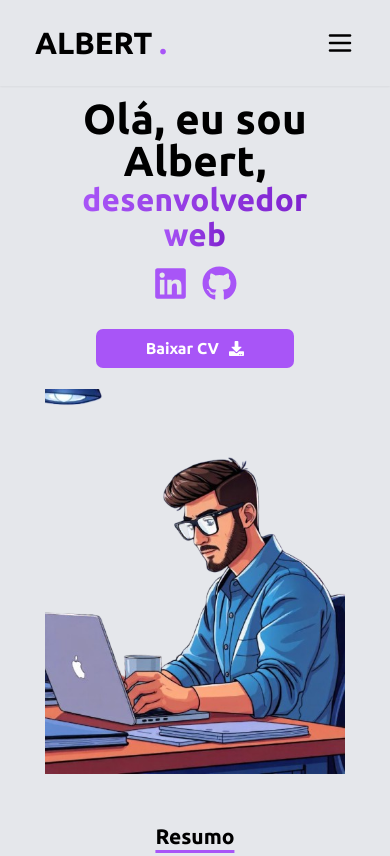
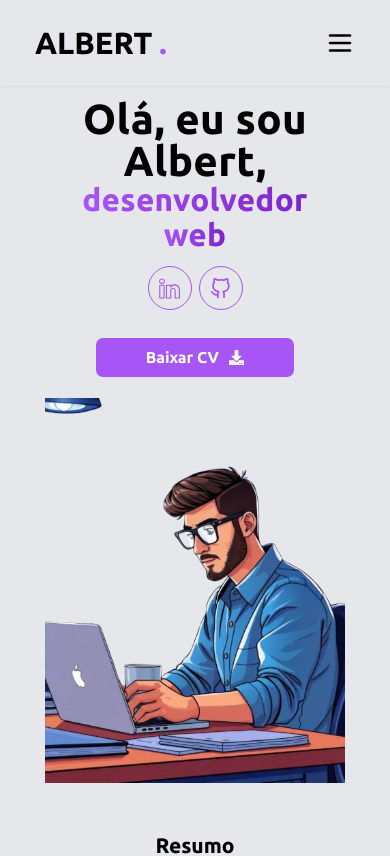
Before and after one commit to Albert1616/Portfolio, a Next.js app: page / in a window 390 px wide. Shown: the top 856 px of the page. Built offline with nearby package versions, Linux system fonts and the light colour scheme.

Commit message:
feat: add colors to dark mode for contact and footer section

```diff
--- a/src/components/Hero section/HeroSection.tsx
+++ b/src/components/Hero section/HeroSection.tsx
@@ -1,7 +1,9 @@
 /* eslint-disable prettier/prettier */
 import React from 'react'
 import Image from 'next/image'
-import { FaLinkedin, FaGithub, FaDownload } from 'react-icons/fa'
+import { FaDownload } from 'react-icons/fa'
+import { SlSocialLinkedin } from "react-icons/sl";
+import { FiGithub } from "react-icons/fi";
 import Link from 'next/link'
 import { motion } from 'motion/react'
 import { TextGenerateEffect } from '../ui/text-generate-effect'
@@ -14,21 +16,23 @@ const HeroSection = () => {
                     <TextGenerateEffect words="Olá, eu sou Albert, desenvolvedor web" />
                     <div className="flex flex-col md:flex-row items-center justify-center gap-8 md:gap-10 mt-4 md:mt-10">
                         <motion.div
-                            className="flex items-center gap-4"
+                            className="flex items-center gap-2"
                             initial={{ opacity: 0 }}
                             animate={{ opacity: 1 }}
                             transition={{ delay: 1.6 }}
                         >
-                            <Link href="">
-                                <FaLinkedin
-                                    className="text-primaryColor hover:scale-125 ease-in-out duration-200"
-                                    size={35}
+                            <Link href="" className='rounded-full p-3 border border-primaryColor
+                            hover:scale-125 ease-in-out duration-200 hover:bg-primaryColor group'>
+                                <SlSocialLinkedin
+                                    className="text-2xl md:text-3xl text-primaryColor group-hover:text-white"
+
                                 />
                             </Link>
-                            <Link href="">
-                                <FaGithub
-                                    className="text-primaryColor hover:scale-125 ease-in-out duration-200"
-                                    size={35}
+                            <Link href="" className='rounded-full p-3 border border-primaryColor
+                            hover:scale-125 ease-in-out duration-200 hover:bg-primaryColor group'>
+                                <FiGithub
+                                    className="text-2xl md:text-3xl text-primaryColor group-hover:text-white"
+
                                 />
                             </Link>
                         </motion.div>
--- a/src/components/contato/CardContato.tsx
+++ b/src/components/contato/CardContato.tsx
@@ -21,7 +21,7 @@ const CardContato = ({ contato, icon: Icon }: Props) => {
     return (
         <div className="flex flex-col mt-3">
             <div
-                className="bg-[#eec7c7] p-2 text-black text-lg
+                className="bg-[#f1c0c0] p-2 text-black text-lg
                         rounded-lg flex items-center gap-3 justify-center md:justify-between flex-wrap bg-gradient-to-t"
             >
                 <p className="flex items-center justify-center gap-3 flex-wrap max-w-full">
@@ -32,7 +32,7 @@ const CardContato = ({ contato, icon: Icon }: Props) => {
                         <TooltipTrigger onClick={() => copyEmail(contato)}>
                             <MdContentCopy className='text-lg md:text-xl' />
                         </TooltipTrigger>
-                        <TooltipContent className="">
+                        <TooltipContent className="text-black dark:text-white font-bold">
                             <p>Copiar</p>
                         </TooltipContent>
                     </Tooltip>
--- a/src/components/contato/Contato.tsx
+++ b/src/components/contato/Contato.tsx
@@ -15,16 +15,16 @@ const Contato = () => {
             <div className='mt-8'>
                 <div className='grid grid-cols-1 md:grid-cols-5 md:gap-12'>
                     <div className='md:col-span-3'>
-                        <div className='flex flex-col items-center justify-center'>
-                            <h2 className='text-black font-bold text-2xl'>Vamos trabalhar juntos!</h2>
-                            <p className='text-black text-lg'>Envie-me um email</p>
+                        <div className='flex flex-col items-center justify-center text-black dark:text-white'>
+                            <h2 className='font-bold text-2xl'>Vamos trabalhar juntos!</h2>
+                            <p className='text-lg'>Envie-me um email</p>
                         </div>
 
                         <form action="" className='flex flex-col gap-y-4 mt-5'>
                             <InputContato placeholder='Seu email' />
                             <InputContato placeholder='Seu nome' />
                             <InputContato placeholder='Assunto' />
-                            <Textarea placeholder='Messagem...' className='border border-black md:text-lg' />
+                            <Textarea placeholder='Messagem...' className='border border-black dark:border-white focus:outline-none focus:border-none md:text-lg' />
                             <button type='submit' className='p-2 text-2xl font-extrabold rounded-lg bg-gradient-to-r from-red-400 to-violet-500'>Enviar</button>
                         </form>
                     </div>
--- a/src/components/contato/InputContato.tsx
+++ b/src/components/contato/InputContato.tsx
@@ -10,7 +10,7 @@ const InputContato = ({ placeholder }: Props) => {
     return (
         <Input
             placeholder={placeholder}
-            className="border border-black focus:outline-none focus:border-black
+            className="border border-black dark:border-white focus:outline-none focus:border-none
                 md:text-lg md:py-2"
         />
     )
--- a/src/components/footer/Footer.tsx
+++ b/src/components/footer/Footer.tsx
@@ -25,7 +25,7 @@ const Footer = () => {
                     </Link>
                 </div>
             </div>
-            <div className='absolute bottom-0 w-full bg-gray-400 text-white flex items-center justify-center'>
+            <div className='absolute bottom-0 w-full text-black dark:text-white flex items-center justify-center'>
                 <p className='flex items-center justify-center gap-1'><BiCopyright /> Todos os diretios reservados.</p>
             </div>
         </section>
--- a/src/components/header/Nav.tsx
+++ b/src/components/header/Nav.tsx
@@ -5,7 +5,11 @@ import { motion } from 'motion/react'
 import React from 'react'
 import { usePathname } from 'next/navigation'
 
-const Nav = () => {
+type props = {
+    close: (isOpen: boolean) => void
+}
+
+const Nav = ({ close }: props) => {
     const path = usePathname();
     return (
         <div className="flex flex-col lg:flex-row items-end gap-8 w-full">
@@ -22,6 +26,7 @@ const Nav = () => {
                         className={`w-full flex text-xl text-black dark:text-white hover:text-purple-500
                         dark:hover:text-purple-500 hover:scale-110 transition-colors duration-300 delay-150 after:absolute after:bottom-0 after:w-3/4 after:h-[1px]
                         hover:after:bg-primaryColor after:transition-opacity ${path === `#${link.path}` ? 'text-primaryColor after:bg-primaryColor' : ''}`}
+                        onClick={() => close(false)}
                     >
                         {link.name}
                     </Link>
--- a/src/components/header/NavMobile.tsx
+++ b/src/components/header/NavMobile.tsx
@@ -57,7 +57,7 @@ const NavMobile = ({ isDarkMode, setIsDarkMode }: navMobileProps) => {
             </motion.button>
           </div>
           <div className="flex flex-col gap-8 items-end mt-4">
-            <Nav />
+            <Nav close={setIsOpen} />
           </div>
         </motion.div>
       ) : (
--- a/src/components/projects/Projects.tsx
+++ b/src/components/projects/Projects.tsx
@@ -40,7 +40,7 @@ const Projects = () => {
                 }}>
                 <CarouselContent>
                     {projetos.map((projeto, index) => (
-                        <CarouselItem key={index} className='md:basis-1/3 md:ml-6'>
+                        <CarouselItem key={index} className='md:basis-1/3 md:ml-12'>
                             <CardProject key={index} title={projeto.title}
                                 description={projeto.description} src={projeto.image}
                                 techs={projeto.techs} index={index} />
```
